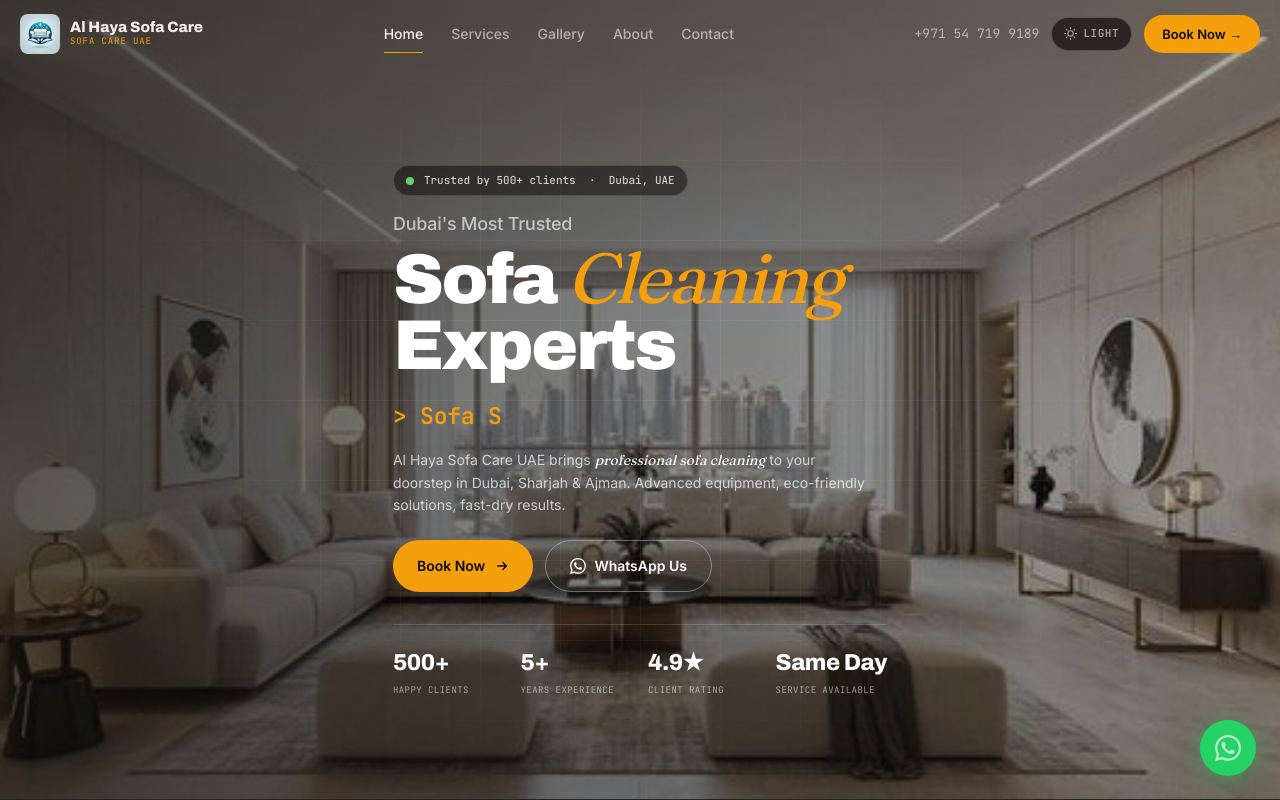
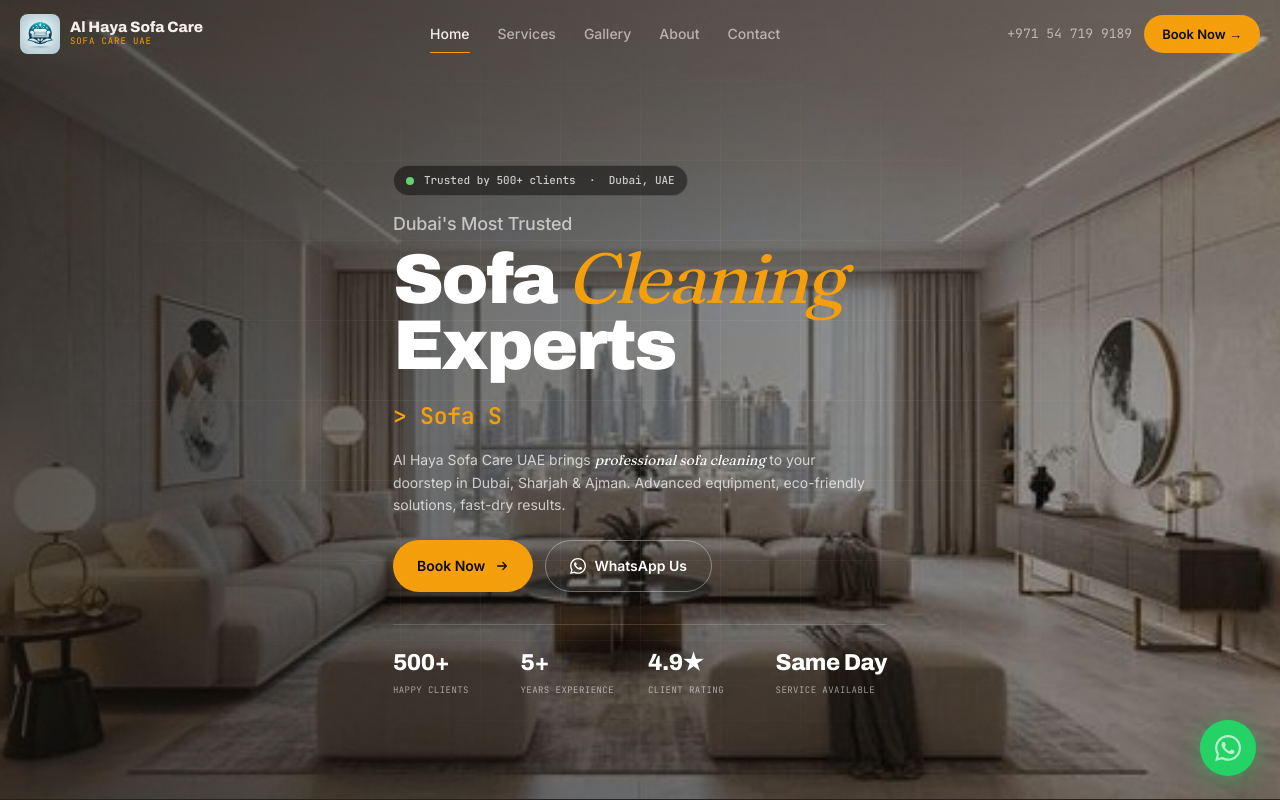
Before and after one commit to asadali7755/sofa-care-UAE-web, a Next.js app: page / in a window 1280 px wide. Shown: the top 800 px of the page. Built offline with nearby package versions, Linux system fonts and the light colour scheme.

Commit message:
perf: remove ThemeProvider, fix footer contrast, clean navbar

```diff
--- a/app/components/Footer.tsx
+++ b/app/components/Footer.tsx
@@ -80,10 +80,10 @@ export default function Footer() {
 
         {/* Bottom bar */}
         <div style={{ borderTop: '1px solid var(--line)', paddingTop: 24, display: 'flex', justifyContent: 'space-between', alignItems: 'center', flexWrap: 'wrap', gap: 12 }}>
-          <p style={{ color: 'var(--fg-dim)', fontSize: 13, fontFamily: 'var(--font-mono)' }}>
+          <p style={{ color: 'var(--fg-muted)', fontSize: 13, fontFamily: 'var(--font-mono)' }}>
             © 2025 Al Haya Sofa Care UAE. All rights reserved.
           </p>
-          <p style={{ color: 'var(--fg-dim)', fontSize: 13, fontFamily: 'var(--font-mono)' }}>
+          <p style={{ color: 'var(--fg-muted)', fontSize: 13, fontFamily: 'var(--font-mono)' }}>
             sofashampooingdubai.com
           </p>
         </div>
--- a/app/components/Navbar.tsx
+++ b/app/components/Navbar.tsx
@@ -4,43 +4,13 @@ import Link from 'next/link';
 import Image from 'next/image';
 import { usePathname } from 'next/navigation';
 import { IconClose } from './Icons';
-import { useTheme } from './ThemeProvider';
 
-function IconSun({ size = 16 }: { size?: number }) {
-  return (
-    <svg width={size} height={size} viewBox="0 0 24 24" fill="none" stroke="currentColor" strokeWidth="2" strokeLinecap="round" strokeLinejoin="round">
-      <circle cx="12" cy="12" r="5"/>
-      <line x1="12" y1="1" x2="12" y2="3"/><line x1="12" y1="21" x2="12" y2="23"/>
-      <line x1="4.22" y1="4.22" x2="5.64" y2="5.64"/><line x1="18.36" y1="18.36" x2="19.78" y2="19.78"/>
-      <line x1="1" y1="12" x2="3" y2="12"/><line x1="21" y1="12" x2="23" y2="12"/>
-      <line x1="4.22" y1="19.78" x2="5.64" y2="18.36"/><line x1="18.36" y1="5.64" x2="19.78" y2="4.22"/>
-    </svg>
-  );
-}
-
-function IconMoon({ size = 16 }: { size?: number }) {
-  return (
-    <svg width={size} height={size} viewBox="0 0 24 24" fill="none" stroke="currentColor" strokeWidth="2" strokeLinecap="round" strokeLinejoin="round">
-      <path d="M21 12.79A9 9 0 1111.21 3 7 7 0 0021 12.79z"/>
-    </svg>
-  );
-}
-
-function HamburgerIcon({ open }: { open: boolean }) {
+function HamburgerIcon() {
   return (
     <svg width="24" height="24" viewBox="0 0 24 24" fill="none" stroke="currentColor" strokeWidth="2.2" strokeLinecap="round">
-      <line
-        x1="3" y1={open ? '12' : '6'} x2="21" y2={open ? '12' : '6'}
-        style={{ transform: open ? 'rotate(45deg)' : 'none', transformOrigin: 'center', transition: 'all 0.3s' }}
-      />
-      <line
-        x1="3" y1="12" x2="21" y2="12"
-        style={{ opacity: open ? 0 : 1, transition: 'opacity 0.2s' }}
-      />
-      <line
-        x1="3" y1={open ? '12' : '18'} x2="21" y2={open ? '12' : '18'}
-        style={{ transform: open ? 'rotate(-45deg)' : 'none', transformOrigin: 'center', transition: 'all 0.3s' }}
-      />
+      <line x1="3" y1="6" x2="21" y2="6"/>
+      <line x1="3" y1="12" x2="21" y2="12"/>
+      <line x1="3" y1="18" x2="21" y2="18"/>
     </svg>
   );
 }
@@ -57,7 +27,6 @@ export default function Navbar() {
   const [scrolled, setScrolled] = useState(false);
   const [open, setOpen] = useState(false);
   const pathname = usePathname();
-  const { theme, toggle } = useTheme();
 
   useEffect(() => {
     const onScroll = () => setScrolled(window.scrollY > 40);
@@ -67,30 +36,17 @@ export default function Navbar() {
 
   useEffect(() => { setOpen(false); }, [pathname]);
 
-  // Lock body scroll when menu is open
   useEffect(() => {
-    if (open) {
-      document.body.style.overflow = 'hidden';
-    } else {
-      document.body.style.overflow = '';
-    }
+    document.body.style.overflow = open ? 'hidden' : '';
     return () => { document.body.style.overflow = ''; };
   }, [open]);
-
-  const navBg = scrolled
-    ? theme === 'dark'
-      ? 'rgba(11,11,11,0.92)'
-      : 'rgba(232,238,248,0.96)'
-    : theme === 'light'
-      ? 'rgba(232,238,248,0.85)'
-      : 'transparent';
 
   return (
     <>
       <nav style={{
         position: 'fixed', top: 0, left: 0, right: 0, zIndex: 200,
         borderBottom: `1px solid ${scrolled ? 'var(--line)' : 'transparent'}`,
-        background: navBg,
+        background: scrolled ? 'rgba(11,11,11,0.92)' : 'transparent',
         backdropFilter: scrolled ? 'blur(16px)' : 'none',
         WebkitBackdropFilter: scrolled ? 'blur(16px)' : 'none',
         transition: 'background 0.3s, border-color 0.3s',
@@ -100,7 +56,6 @@ export default function Navbar() {
           padding: '0 20px',
           display: 'flex', alignItems: 'center', justifyContent: 'space-between',
           height: 68,
-          color: theme === 'light' ? '#0C1829' : undefined,
         }}>
           {/* Logo */}
           <Link href="/" style={{ display: 'flex', alignItems: 'center', gap: 10, textDecoration: 'none', flexShrink: 0 }}>
@@ -118,42 +73,16 @@ export default function Navbar() {
             ))}
           </div>
 
-          {/* Desktop Right: Phone + Theme + CTA */}
+          {/* Desktop Right: Phone + CTA */}
           <div className="nav-desktop-right" style={{ display: 'flex', alignItems: 'center', gap: 12 }}>
             <a href="tel:+971547199189" style={{ fontFamily: 'var(--font-mono)', fontSize: 13, color: 'var(--fg-muted)', display: 'flex', alignItems: 'center', gap: 6, whiteSpace: 'nowrap' }}>
               +971 54 719 9189
             </a>
-            <button
-              onClick={toggle}
-              aria-label="Toggle theme"
-              style={{
-                display: 'flex', alignItems: 'center', gap: 6,
-                padding: '7px 12px', borderRadius: 999,
-                background: 'var(--bg-raised)', border: '1px solid var(--line-strong)',
-                color: 'var(--fg-muted)', cursor: 'pointer',
-                fontFamily: 'var(--font-mono)', fontSize: 11, fontWeight: 600,
-                letterSpacing: '0.05em', textTransform: 'uppercase',
-                transition: 'all 0.2s', flexShrink: 0,
-              }}
-            >
-              {theme === 'dark' ? <><IconSun size={13}/> Light</> : <><IconMoon size={13}/> Dark</>}
-            </button>
             <Link href="/contact" className="btn btn-primary" style={{ padding: '9px 18px', fontSize: 13, whiteSpace: 'nowrap' }}>Book Now →</Link>
           </div>
 
-          {/* Mobile Right: Theme + Hamburger */}
+          {/* Mobile Right: Hamburger only */}
           <div className="nav-mobile-controls" style={{ display: 'none', alignItems: 'center', gap: 8 }}>
-            <button
-              onClick={toggle}
-              aria-label="Toggle theme"
-              style={{
-                background: 'var(--bg-raised)', border: '1px solid var(--line-strong)',
-                borderRadius: 8, color: 'var(--fg-muted)', cursor: 'pointer',
-                padding: '6px 8px', display: 'flex', alignItems: 'center',
-              }}
-            >
-              {theme === 'dark' ? <IconSun size={16}/> : <IconMoon size={16}/>}
-            </button>
             <button
               onClick={() => setOpen(!open)}
               aria-label={open ? 'Close menu' : 'Open menu'}
@@ -164,7 +93,7 @@ export default function Navbar() {
                 padding: 4, borderRadius: 6,
               }}
             >
-              {open ? <IconClose size={24}/> : <HamburgerIcon open={false}/>}
+              {open ? <IconClose size={24}/> : <HamburgerIcon/>}
             </button>
           </div>
         </div>
@@ -189,7 +118,7 @@ export default function Navbar() {
           position: 'fixed', top: 0, right: 0, bottom: 0,
           width: 'min(320px, 85vw)',
           zIndex: 199,
-          background: theme === 'dark' ? '#0F0F0F' : '#ffffff',
+          background: '#0F0F0F',
           borderLeft: '1px solid var(--line)',
           transform: open ? 'translateX(0)' : 'translateX(100%)',
           transition: 'transform 0.35s cubic-bezier(0.4, 0, 0.2, 1)',
@@ -265,7 +194,6 @@ export default function Navbar() {
           display: 'flex', flexDirection: 'column', gap: 12,
           flexShrink: 0,
         }}>
-          {/* Phone */}
           <a
             href="tel:+971547199189"
             style={{
@@ -279,8 +207,6 @@ export default function Navbar() {
             <span style={{ fontSize: 18 }}>📞</span>
             +971 54 719 9189
           </a>
-
-          {/* WhatsApp */}
           <a
             href="https://wa.me/971547199189?text=Hi%2C%20I%20need%20sofa%20cleaning%20in%20Dubai."
             target="_blank"
@@ -298,8 +224,6 @@ export default function Navbar() {
             </svg>
             WhatsApp Us
           </a>
-
-          {/* Book Now */}
           <Link
             href="/contact"
             className="btn btn-primary"
--- a/app/layout.tsx
+++ b/app/layout.tsx
@@ -1,6 +1,5 @@
 import type { Metadata } from 'next';
 import './globals.css';
-import { ThemeProvider } from './components/ThemeProvider';
 import { Archivo, Inter, JetBrains_Mono, Fraunces } from 'next/font/google';
 
 const fontDisplay = Archivo({
@@ -190,7 +189,7 @@ export default function RootLayout({ children }: { children: React.ReactNode })
         <script type="application/ld+json" dangerouslySetInnerHTML={{ __html: JSON.stringify(localBusinessSchema) }} />
         <script type="application/ld+json" dangerouslySetInnerHTML={{ __html: JSON.stringify(faqSchema) }} />
       </head>
-      <body><ThemeProvider>{children}</ThemeProvider></body>
+      <body>{children}</body>
     </html>
   );
 }
```
